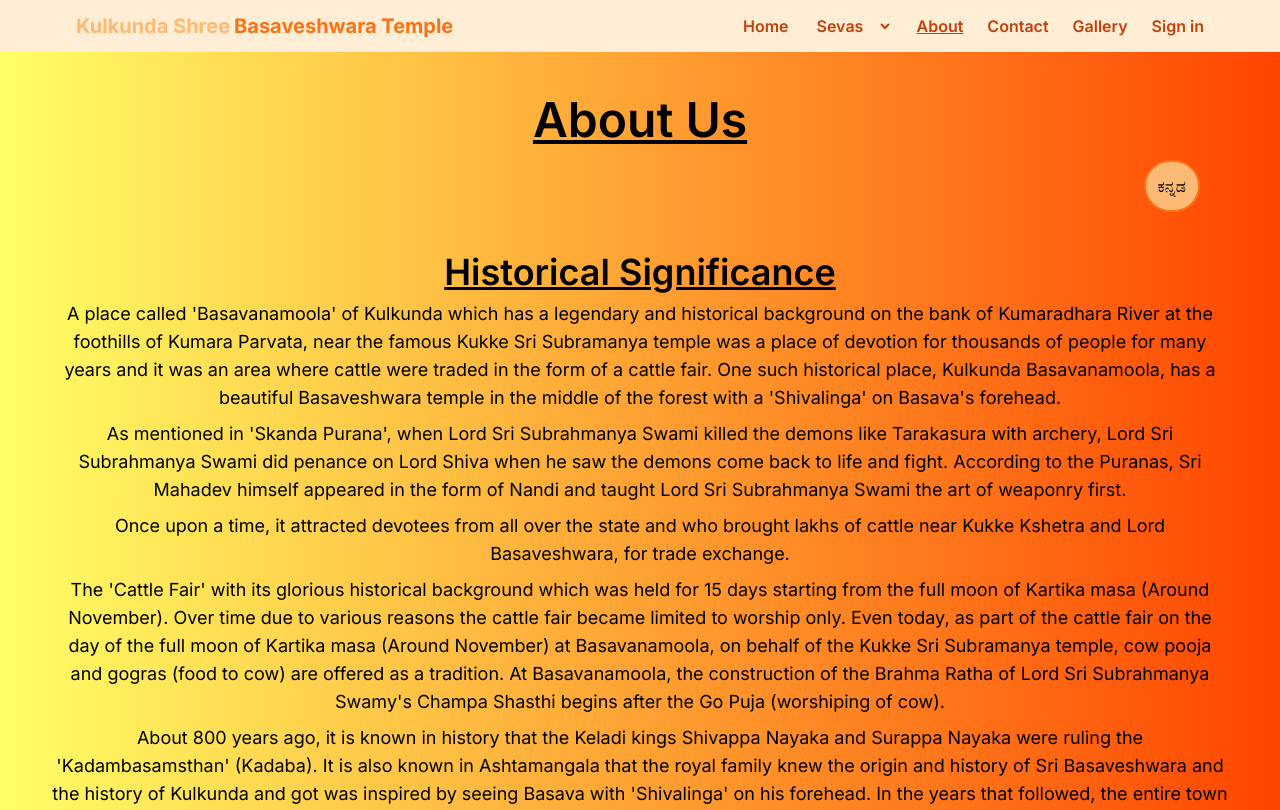
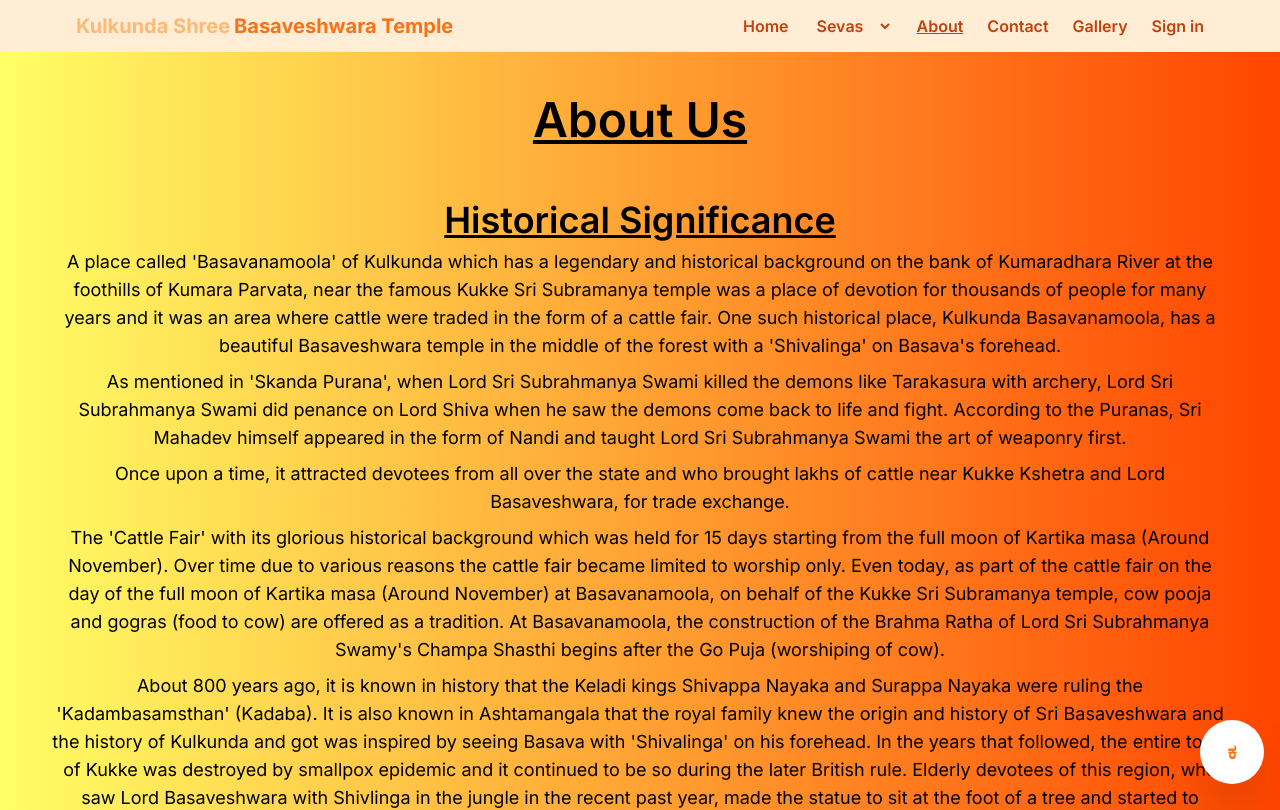
Before and after one commit to VijayendraNayak/kulkunda_front, a Next.js app: page /Pages/aboutus in a window 1280 px wide. Shown: the top 810 px of the page. Built offline with nearby package versions, Linux system fonts and the light colour scheme.

Commit message:
language

```diff
--- a/app/Components/ImageSlider.jsx
+++ b/app/Components/ImageSlider.jsx
@@ -64,17 +64,19 @@ const ImageSlider = () => {
       </div>
 
       {/* Dots */}
+      {/* Dots */}
 <div className="absolute bottom-4 left-1/2 transform -translate-x-1/2 flex space-x-2">
   {images.map((_, index) => (
     <div
       key={index}
       onClick={() => handleDotClick(index)}
-            className={`w-3 h-3 rounded-full cursor-pointer bg-orange-300 bg-opacity-50 ${
-              index === currentPage ? "bg-orange-500" : "bg-gray-300"
+      className={`w-3 h-3 rounded-full cursor-pointer bg-white opacity-50 ${
+        index === currentPage ? "opacity-100" : ""
       }`}
     ></div>
   ))}
 </div>
+
     </div>
   );
 };
--- /dev/null
+++ b/app/Components/Languageswitch.js
@@ -0,0 +1,24 @@
+"use client"
+import React, { useState } from 'react'
+
+const languageswitch = () => {
+    const [lang,setLang]=useState("English")
+const toggleclick=()=>{
+    if(lang==="English"){
+        setLang("Kannda")
+    }
+    else{
+        setLang("English")
+    }
+}
+
+  return (
+    <div>
+        <div className='fixed h-16 w-16 bg-white rounded-full right-0 bottom-0 m-4 shadow-2xl text-center flex justify-center items-center font-bold text-xl text-orange-500' onClick={toggleclick}>
+        {lang==="English"? "ಕ":"A"}
+        </div>
+    </div>
+  )
+}
+
+export default languageswitch
--- a/app/Pages/aboutus/page.jsx
+++ b/app/Pages/aboutus/page.jsx
@@ -1,4 +1,4 @@
-"use client";
+"use client"
 import Image from "next/image";
 import Temple6 from "/app/assets/image/temple6.jpg";
 import Temple7 from "/app/assets/image/temple7.jpg";
@@ -6,24 +6,14 @@ import Temple9 from "/app/assets/image/temple9.jpg";
 import Temple10 from "/app/assets/image/temple10.jpg";
 import Temple12 from "/app/assets/image/temple12.png";
 import Temple5 from "/app/assets/image/temple3.jpg";
-import { useState } from "react";
 import Loader from "../../Components/Loader";
 import dynamic from "next/dynamic";
+import { useState } from "react";
 
 const page = () => {
-  const [lang, setLang] = useState("english");
   const [loader, setLoader] = useState(false);
+const[lang,setLang]=useState("English")
 
-  const handleonclick = () => {
-    setLoader(true);
-    if (lang === "english") {
-      setLang("kannada");
-      setLoader(false);
-    } else {
-      setLang("english");
-      setLoader(false);
-    }
-  };
   return (
     <div className="pt-10 pb-10 lg:pt-20 ">
       {loader && <Loader />}
@@ -31,19 +21,11 @@ const page = () => {
         <p className="text-3xl lg:text-5xl text-center font-semibold text-black py-4 px-4 underline md:mx-auto">
           About Us
         </p>
-        <button
-          type="button"
-          className="flex self-end border-2 border-orange-500 bg-orange-300 px-3 py-3 rounded-full hover:bg-orange-400 lg:mr-20 mr-3"
-          onClick={handleonclick}
-        >
-          {lang === "english" ? "ಕನ್ನಡ" : "English"}
-        </button>
+
       </div>
 
       <div
-        className={`flex flex-col gap-4 px-4 md:px-8 ${
-          lang === "english" ? "flex" : "hidden"
-        }`}
+        className={`flex flex-col gap-4 px-4 md:px-8 ${lang==="Kannada"?"hidden":"flex"}`}
       >
         {/* Section 1 */}
         <div className="w-full p-5 gap-2 flex flex-col">
@@ -258,9 +240,7 @@ const page = () => {
 
       {/* Kannada  */}
       <div
-        className={`flex flex-col lg:gap-8 px-4 md:px-8 ${
-          lang === "kannada" ? "flex" : "hidden"
-        }`}
+        className={`flex flex-col gap-4 px-4 md:px-8 ${lang==="English"?"hidden":"flex"}`}
       >
         <div className="w-full p-5 gap-2 flex flex-col">
           <span className="text-lg md:text-2xl lg:text-4xl font-semibold text-center underline">
--- a/app/Pages/seva/page.jsx
+++ b/app/Pages/seva/page.jsx
@@ -1,20 +1,14 @@
 "use client";
 import React, { useEffect, useState } from "react";
-import { useRouter } from "next/navigation";
-import { useDispatch, useSelector } from "react-redux";
-import { setSevaName } from "../../Redux/Features/counter/sevaslice";
 import Image from "next/image";
 import Entrance from "/app/assets/image/entrance.jpg";
 import Loader from "../../Components/Loader";
 import "../../Components/Scrollbar.css";
 
 const SevaPage = () => {
-  const [language, setLanguage] = useState("english");
+  const [lang, setLang] = useState("English");
   const [formdata, setFormdata] = useState(null);
-  const [sevaname, setSevaname] = useState(null);
   const [loader, setLoader] = useState(false);
-  const router = useRouter();
-  const dispatch = useDispatch();
 
   useEffect(() => {
     const getdata = async () => {
@@ -36,15 +30,7 @@ const SevaPage = () => {
     getdata();
   }, []);
 
-  const handleLanguageChange = (selectedLanguage) => {
-    setLanguage(selectedLanguage);
-  };
 
-  const handleBookSeva = (name) => {
-    router.push("/Pages/sevabookinform");
-    setSevaname(name);
-    dispatch(setSevaName(name));
-  };
 
   return (
     <div className="pt-20">
@@ -54,19 +40,6 @@ const SevaPage = () => {
       <p className="text-black lg:text-6xl text-3xl text-center font-bold" style={{ textDecoration: 'none', fontFamily: 'Roboto' }}>
         Seva Served Here
       </p>
-      <div className="flex justify-end pr-8 mb-4">
-        <label className="hidden md:block text-lg mr-2 font-serif">Select Language:</label>
-        <select
-          className="border p-1 rounded-md bg-gradient-to-r from-orange-300 via-orange-500 to-orange-700 focus:outline-none focus:ring focus:border-blue-300"
-          value={language}
-          onChange={(e) => handleLanguageChange(e.target.value)}
-        >
-          <option value="english">English</option>
-          <option value="kannada">ಕನ್ನಡ</option>
-          <option value="hindi">हिंदी</option>
-        </select>
-      </div>
-
       <div className="flex flex-row">
         <div
           className="flex-1 p-2 px-8 overflow-y-auto custom-scrollbar"
@@ -80,11 +53,10 @@ const SevaPage = () => {
               >
                 <div className="flex flex-col">
                   <div className="font-semibold text-xl p-4 ">
-                    {language === "english"
+                    {lang === "English"
                       ? seva.sevanamee
-                      : language === "kannada"
-                      ? seva.sevanamek
-                      : seva.sevanameh}
+                      : seva.sevanamek
+                      }
                   </div>
                   <div className="font-semibold text-xl px-4 text-green-500">
                     ₹{seva.price}/-
--- /dev/null
+++ b/app/Redux/Features/counter/langslice.js
@@ -0,0 +1,21 @@
+import { createSlice } from "@reduxjs/toolkit";
+
+const initialState = {
+  langName: null,
+};
+
+const langSlice = createSlice({
+  name: 'lang',
+  initialState,
+  reducers: {
+    setLangName: (state, action) => {
+      state.langName = action.payload;
+    },
+  },
+});
+
+export const {
+  setLangName
+} = langSlice.actions;
+
+export default langSlice.reducer;
--- a/app/Redux/store.js
+++ b/app/Redux/store.js
@@ -3,6 +3,7 @@ import { combineReducers, configureStore } from '@reduxjs/toolkit';
 import userReducer from './Features/counter/counterslice';
 import phoneReducer from './Features/counter/phoneslice';
 import sevaReducer from './Features/counter/sevaslice';
+import langReducer from './Features/counter/langslice';
 import { persistReducer, persistStore } from 'redux-persist';
 import storage from 'redux-persist/lib/storage';
 
@@ -11,6 +12,7 @@ const rootReducer = combineReducers({
   user: userReducer,
   phone: phoneReducer, // Add phone reducer
   seva: sevaReducer, // Add phone reducer
+  lang:langReducer,
 });
 
 // Configuration for persisting the entire state
--- a/app/layout.js
+++ b/app/layout.js
@@ -1,5 +1,6 @@
 import { Inter } from 'next/font/google';
 import Footer from './Components/Footer';
+import Languageswitch from './Components/Languageswitch';
 import HeaderSelector from './Components/HeaderSelector';
 import './globals.css';
 import { Providers } from './Redux/provider'
@@ -13,6 +14,7 @@ export default function RootLayout({ children }) {
         <Providers>
           <HeaderSelector/>
           {children}
+          <Languageswitch/>
           <Footer />
         </Providers>
       </body>
--- a/app/page.js
+++ b/app/page.js
@@ -15,17 +15,12 @@ import Temple12 from "/app/assets/image/temple12.png";
 
 const Page = () => {
   const featuredProductsRef = useRef(null);
-  const [lang, setLang] = useState('english');
+  const [lang, setLang] = useState('English');
   const [loader, setLoader] = useState(false);
   const [isVisible, setIsVisible] = useState(false);
   const [newsUpdatesList, setNewsUpdatesList] = useState([]);
   const [found, setFound] = useState(false);
 
-  const handleLanguageChange = () => {
-    setLoader(true);
-    setLang((prevLang) => (prevLang === 'english' ? 'kannada' : 'english'));
-    setLoader(false);
-  };
   useEffect(() => {
     const fetchNewsUpdates = async () => {
       try {
@@ -88,7 +83,7 @@ const Page = () => {
   };
 
   const content = {
-    english: {
+    English: {
       title: 'Shree Basaveshwara Temple ',
       text: '⦾ According to Skanda Purana, it is believed that Lord Shri Subrahmanya Swami performed penance on Lord Shiva at this site...',
       readMore: 'Read more...',
@@ -106,7 +101,7 @@ const Page = () => {
       text34: "⦾ Evening: 3PM-7PM",
       text35: "⦾ Evening Pooja: 6:30PM",
     },
-    kannada: {
+    Kannada: {
       title: 'ಶ್ರೀ ಬಸವೇಶ್ವರ ',
       text: '⦾ ಸ್ಕಂದ ಪುರಾಣ ಉಲ್ಲೇಖದಂತೆ, ಶ್ರೀ ಸುಬ್ರಹ್ಮಣ್ಯ ಸ್ವಾಮಿಯು ತಾರಕಾಸುರನೇಮೊದಲಾದ ರಕ್ಕಸರನ್ನು ಧನುರ್ವಿದ್ಯೆ ಯಲ್ಲಿ ಸಂಹಾರ ಮಾಡಿದಾಗ...',
       readMore: 'ಹೆಚ್ಚು ಓದಿ...',
@@ -151,17 +146,6 @@ const Page = () => {
         <span className='text-center'>
           Kulkunda Shree Basaveshwara Temple
         </span>
-      </div>
-
-      {/* Language switch button */}
-      <div className="flex  justify-end px-4 mt-5">
-        <button
-          type="button"
-          className="border-2 font-bold bg-gradient-to-r from-yellow-100 to-orange-500 p-3 rounded-lg px-5  border-black font-serif"
-          onClick={handleLanguageChange}
-        >
-          {lang === "english" ? "ಕನ್ನಡ" : "English"}
-        </button>
       </div>
       <div className='relative flex flex-col md:flex-row py-5 md:p-5 justify-center'>
         <div className='relative w-full lg:w-1/2 md:w-1/2 mb-3 md:mb-5 lg:mb-5 md:order-1 '>
```
Lines whose indentation alone changed are shown as unchanged.
